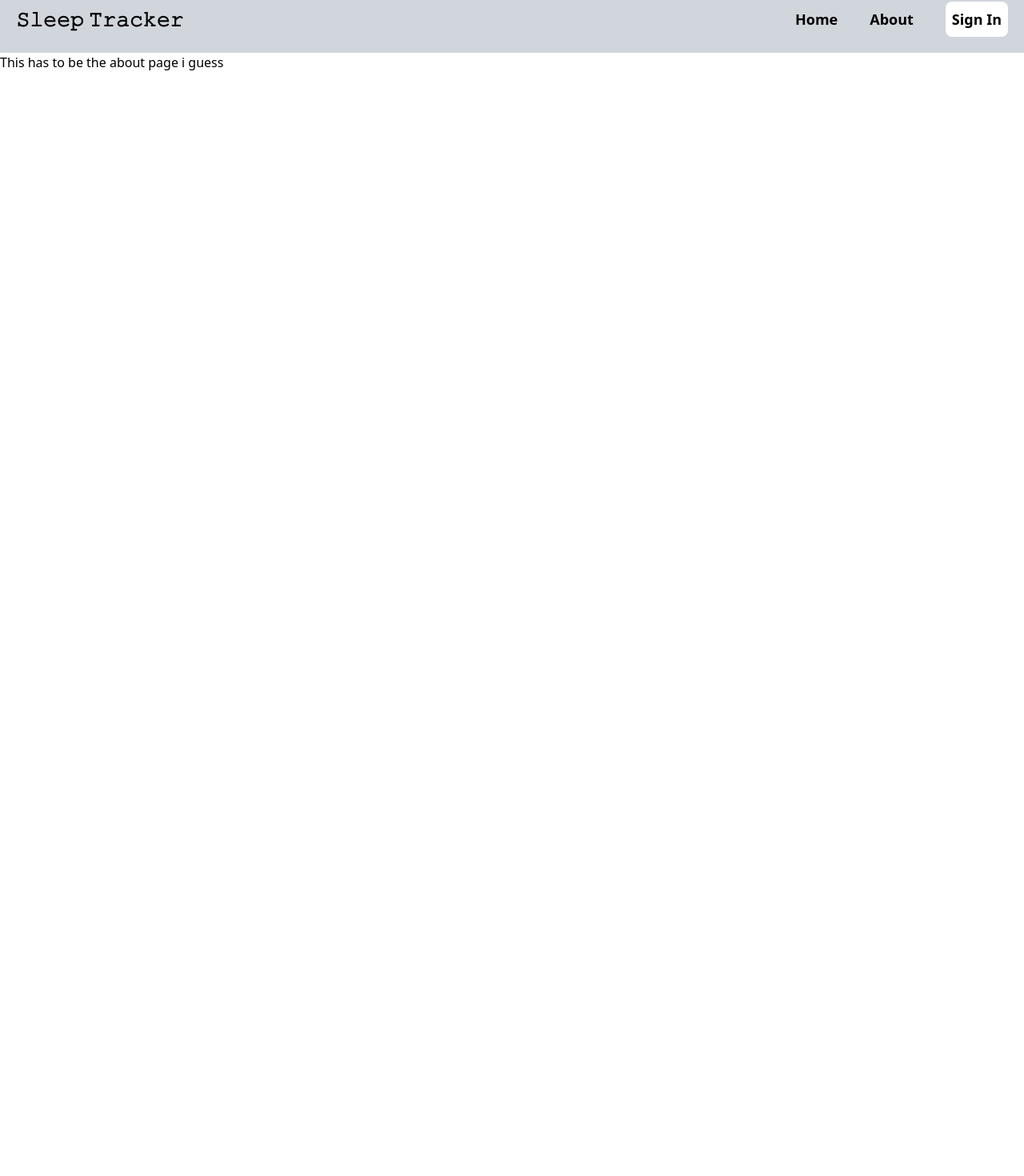
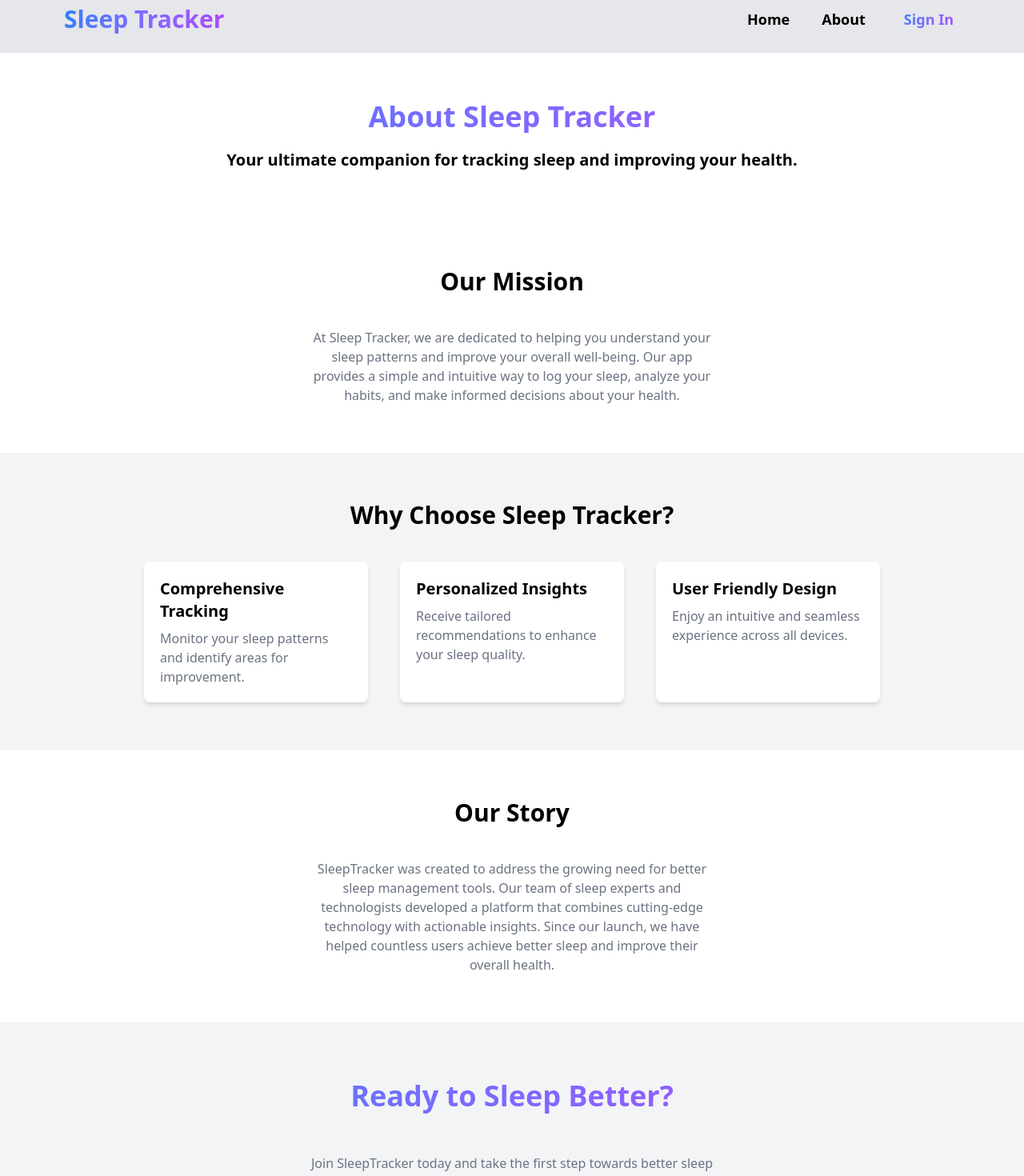
Before and after one commit to AkashMourya9522/Sleep-Tracker, a Next.js app: page /about in a window 1280 px wide. Shown: the part 18-1488 px from the top of the page at 80% size. Before the commit the page ends 800 px from the top, so only its background shows below. Built offline with nearby package versions, Linux system fonts and the light colour scheme; no server answers.

Commit message:
Added About Page And Made Changes To Navbar

```diff
--- a/app/about/page.tsx
+++ b/app/about/page.tsx
@@ -1,9 +1,83 @@
-import React from 'react'
+import Link from "next/link";
+import React from "react";
 
 function page() {
   return (
-    <div>This has to be the about page i guess</div>
-  )
+    <div>
+      <div className="p-10 py-20 sm:py-15 ">
+        <p className="text-2xl sm:text-4xl font-bold bg-gradient-to-r from-blue-500 to-purple-500 bg-clip-text text-transparent text-center">
+          About Sleep Tracker
+        </p>
+        <p className="text-center text-lg sm:text-xl mt-5 font-semibold">
+          Your ultimate companion for tracking sleep and improving your health.
+        </p>
+      </div>
+      <div className="p-10 py-20 sm:py-15 ">
+        <p className="text-2xl sm:text-3xl font-semibold text-center">
+          Our Mission
+        </p>
+        <p className="mt-10 text-gray-500 sm:mx-auto text-center sm:w-lg">
+          At Sleep Tracker, we are dedicated to helping you understand your
+          sleep patterns and improve your overall well-being. Our app provides a
+          simple and intuitive way to log your sleep, analyze your habits, and
+          make informed decisions about your health.
+        </p>
+      </div>
+      <div className="bg-gray-100 p-10 py-20 sm:py-15">
+        <p className="text-2xl sm:text-3xl font-semibold text-center">
+          Why Choose Sleep Tracker?
+        </p>
+        <div className="flex flex-col gap-10 sm:flex-row mt-10 justify-center">
+          <div className="bg-white rounded-lg p-5 shadow-md sm:w-70">
+            <p className="text-xl font-semibold">Comprehensive Tracking</p>
+            <p className="mt-2 text-gray-500">
+              Monitor your sleep patterns and identify areas for improvement.
+            </p>
+          </div>
+          <div className="bg-white rounded-lg p-5 shadow-md sm:w-70">
+            <p className="text-xl font-semibold">Personalized Insights</p>
+            <p className="mt-2 text-gray-500">
+              Receive tailored recommendations to enhance your sleep quality.
+            </p>
+          </div>
+          <div className="bg-white rounded-lg p-5 shadow-md sm:w-70">
+            <p className="text-xl font-semibold">User Friendly Design</p>
+            <p className="mt-2 text-gray-500">
+              Enjoy an intuitive and seamless experience across all devices.
+            </p>
+          </div>
+        </div>
+      </div>
+      <div className="p-10 py-20 sm:py-15 ">
+        <p className="text-2xl sm:text-3xl font-semibold text-center">
+          Our Story
+        </p>
+        <p className="mt-10 text-gray-500 sm:mx-auto text-center sm:w-lg">
+          SleepTracker was created to address the growing need for better sleep
+          management tools. Our team of sleep experts and technologists
+          developed a platform that combines cutting-edge technology with
+          actionable insights. Since our launch, we have helped countless users
+          achieve better sleep and improve their overall health.
+        </p>
+      </div>
+      <div className="p-10 py-20 sm:py-15 bg-gray-100">
+        <p className="text-2xl sm:text-4xl font-bold text-center bg-gradient-to-r from-blue-500 to-purple-500 text-transparent bg-clip-text p-3">
+          Ready to Sleep Better?
+        </p>
+        <p className="mt-10 text-gray-500 sm:mx-auto text-center sm:w-lg">
+          Join SleepTracker today and take the first step towards better sleep
+          and a healthier life.
+        </p>
+        <div className="flex justify-center items-center my-10">
+          <Link href={'/sign-in'}>
+        <button className="align-middle bg-gradient-to-r from-blue-500 to-purple-500 p-3 text-white font-semibold rounded-lg text-lg hover:cursor-pointer hover:bg-gradient-to-r hover:from-blue-600 hover:to-purple-600 transition-all duration-200">
+          Get Started
+        </button>
+        </Link>
+        </div>
+      </div>
+    </div>
+  );
 }
 
-export default page
+export default page;
--- a/app/components/Navbar.tsx
+++ b/app/components/Navbar.tsx
@@ -1,4 +1,3 @@
-
 import { checkUser } from "@/lib/checkUser";
 import {
   SignedIn,
@@ -11,18 +10,24 @@ import Link from "next/link";
 import React from "react";
 
 async function Navbar() {
-   const user = await checkUser();
+  const user = await checkUser();
   return (
-    <div className="bg-gray-300 flex justify-between items-center p-5">
+    <div className="bg-gray-200 flex justify-between items-center p-5 sm:px-20">
       <Link href={"/"}>
-        <span className="text-2xl font-semibold hover:text-blue-600">𝚂𝚕𝚎𝚎𝚙 𝚃𝚛𝚊𝚌𝚔𝚎𝚛</span>
+        <p className="sm:text-3xl font-bold bg-gradient-to-r from-blue-500 to-purple-500 bg-clip-text text-transparent">
+          Sleep Tracker
+        </p>
       </Link>
-      <div className="flex gap-10 font-semibold items-center text-lg">
+      <div className="flex gap-5 sm:gap-10 font-semibold items-center sm:text-lg">
         <Link href={"/"}>
-          <span className="hover:text-green-500 hover:underline transition-all duration-200">Home</span>
+          <span className="hover:bg-gradient-to-r hover:from-blue-500 hover:to-purple-500 bg-clip-text hover:text-transparent transition-all duration-200">
+            Home
+          </span>
         </Link>
         <Link href={"/about"}>
-          <span className="hover:text-green-500 hover:underline transition-all duration-200">About</span>
+          <span className="hover:bg-gradient-to-r hover:from-blue-500 hover:to-purple-500 bg-clip-text hover:text-transparent transition-all duration-200">
+            About
+          </span>
         </Link>
 
         <SignedIn>
@@ -31,7 +36,9 @@ async function Navbar() {
 
         <SignedOut>
           <SignInButton>
-            <button className="p-2 rounded-lg bg-white hover:text-green-500 cursor-pointer">Sign In</button>
+            <button className="p-2 rounded-lg bg-gradient-to-r from-blue-500 to-purple-500 bg-clip-text text-transparent cursor-pointer ">
+              Sign In
+            </button>
           </SignInButton>
         </SignedOut>
       </div>
```
